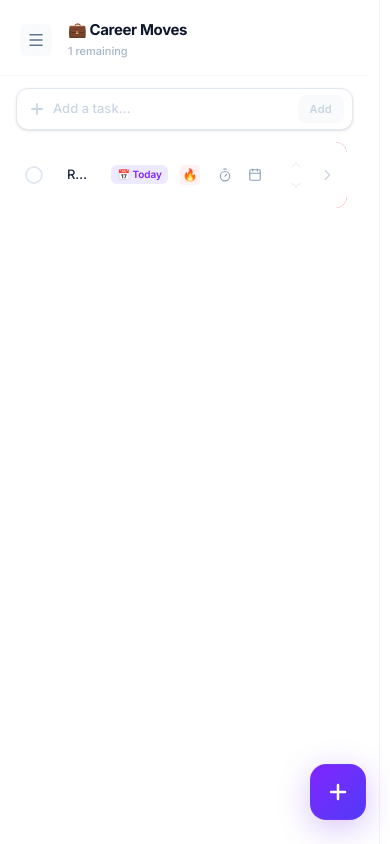
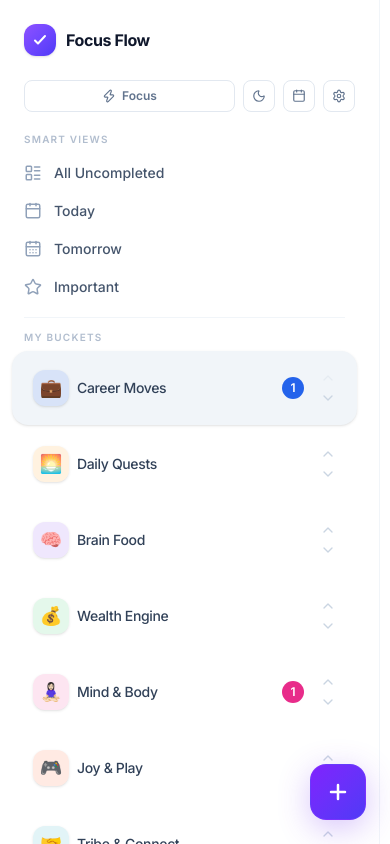
Before and after one commit to broodyjoker/focus-flow, a React (Vite) app: page / in a window 390 px wide. Built offline with nearby package versions, Linux system fonts and the light colour scheme.

Commit message:
fix: resolve mobile swipe gestures, navigation conflicts, and dimming bugs

```diff
--- a/src/App.tsx
+++ b/src/App.tsx
@@ -65,8 +65,7 @@ function App() {
   const [slideDirection, setSlideDirection] = useState<'forward' | 'back'>('forward');
 
   // ── Mobile layout & Drawer state ───────────────────────────────────────────
-  const [mobileView, setMobileView] = useState<'col2' | 'col3'>('col2');
-  const [isSidebarOpen, setIsSidebarOpen] = useState(() => typeof window !== 'undefined' ? window.innerWidth >= 768 : true);
+  const [mobileView, setMobileView] = useState<'sidebar' | 'col2' | 'col3'>('sidebar');
 
   // ── Pomodoro & Zone Mode state ─────────────────────────────────────────────
   const [preferences, setPreferences] = useState<Preferences>(DEFAULT_PREFERENCES);
@@ -194,6 +193,7 @@ function App() {
     return () => window.removeEventListener('keydown', handleKeyDown);
   }, []);
 
+
   // ── Global Progress State ──────────────────────────────────────────────────
   const [globalProgress, setGlobalProgress] = useState(0);
   const [showGlobalProgress, setShowGlobalProgress] = useState(false);
@@ -279,7 +279,6 @@ function App() {
     setSelectedTaskId(null);
     setMobileView('col2');
     setSlideDirection('back');
-    setIsSidebarOpen(false);
   }, []);
 
   const selectSmartView = useCallback((view: 'all' | 'today' | 'tomorrow' | 'important') => {
@@ -289,7 +288,6 @@ function App() {
     setSelectedTaskId(null);
     setMobileView('col2');
     setSlideDirection('back');
-    setIsSidebarOpen(false);
   }, []);
 
   /** Clicking a task in column 2 either selects it (opening column 3) or unselects it. */
@@ -327,12 +325,7 @@ function App() {
     [selectedTaskId, tasks],
   );
 
-  /**
-   * Back button in Column 2.
-   * Go up one level:
-   *   new selectedTaskId ← old activeParentId  (so it stays highlighted in parent list)
-   *   new activeParentId ← grandparent
-   */
+  /** Navigating "back" one column left. */
   const navigateBack = useCallback(() => {
     if (!activeParentId) return;
     const activeParentTask = tasks.find((t) => t.id === activeParentId);
@@ -651,10 +644,10 @@ function App() {
         globalProgress={globalProgress}
       />
 
-      {/* Sidebar Drawer */}
+      {/* Sidebar (Mobile Home or Desktop Left Column) */}
       <Sidebar
-        isOpen={isSidebarOpen}
-        onClose={() => setIsSidebarOpen(false)}
+        isActiveMobileView={mobileView === 'sidebar'}
+        onClose={() => setMobileView('col2')}
         buckets={buckets}
         activeBucketId={activeBucketId}
         activeSmartView={activeSmartView}
@@ -709,7 +702,7 @@ function App() {
             onToggle={toggleTask}
             onSelectTask={selectTask}
             onBack={navigateBack}
-            onOpenSidebar={() => setIsSidebarOpen(true)}
+            onOpenSidebar={() => setMobileView('sidebar')}
             onOpenDetail={openDetail}
             onUpdateTask={updateTask}
             onDeleteTask={deleteTask}
--- a/src/components/Sidebar.tsx
+++ b/src/components/Sidebar.tsx
@@ -15,7 +15,7 @@ import { t } from '../i18n';
 import { Sun, Moon, Zap, Settings, X, Calendar, Star, LayoutList, CalendarDays } from 'lucide-react';
 
 interface SidebarProps {
-  isOpen: boolean;
+  isActiveMobileView: boolean;
   onClose: () => void;
   buckets: LifeBucket[];
   activeBucketId?: string;
@@ -33,7 +33,7 @@ interface SidebarProps {
 }
 
 export function Sidebar({
-  isOpen,
+  isActiveMobileView,
   onClose,
   buckets,
   activeBucketId,
@@ -87,14 +87,6 @@ export function Sidebar({
               </h1>
             </div>
           </div>
-
-          {/* Close button - Only visible on Mobile Drawer */}
-          <button
-            onClick={onClose}
-            className="md:hidden p-1.5 rounded-lg text-slate-400 hover:text-slate-600 hover:bg-slate-100 dark:hover:bg-slate-800 dark:hover:text-slate-300 transition-colors"
-          >
-            <X size={18} />
-          </button>
         </div>
 
         {/* Global Action Buttons */}
@@ -242,38 +234,15 @@ export function Sidebar({
         {sidebarContent}
       </aside>
 
-      {/* ── Mobile Overlay Drawer ──────────────────────────────────────────── */}
-      <div className="md:hidden">
-        <AnimatePresence>
-          {isOpen && (
-            <>
-              {/* Backdrop */}
-              <motion.div
-                initial={{ opacity: 0 }}
-                animate={{ opacity: 1 }}
-                exit={{ opacity: 0 }}
-                transition={{ duration: 0.2 }}
-                onClick={onClose}
-                className="fixed inset-0 bg-slate-900/50 dark:bg-black/60 backdrop-blur-sm z-[100]"
-              />
-
-              {/* Drawer */}
-              <motion.aside
-                {...swipeHandlers}
-                initial={{ x: '-100%' }}
-                animate={{ x: 0 }}
-                exit={{ x: '-100%' }}
-                transition={{ type: 'spring', damping: 25, stiffness: 200 }}
-                id="sidebar-mobile"
-                aria-label="Sidebar navigation"
-                className="fixed top-0 left-0 bottom-0 z-[101] flex flex-col w-72 bg-white dark:bg-slate-900 border-r border-slate-100/80 dark:border-slate-800/50 shadow-[4px_0_40px_-4px_rgba(0,0,0,0.25)] dark:shadow-[4px_0_48px_-4px_rgba(0,0,0,0.7)]"
-              >
-                {sidebarContent}
-              </motion.aside>
-            </>
-          )}
-        </AnimatePresence>
-      </div>
+      {/* ── Mobile Static Sidebar (Home) ──────────────────────────────────── */}
+      <aside
+        className={[
+          'md:hidden flex-col w-full h-full bg-white dark:bg-slate-900 border-r border-slate-100 dark:border-slate-800',
+          isActiveMobileView ? 'flex' : 'hidden'
+        ].join(' ')}
+      >
+        {sidebarContent}
+      </aside>
     </>
   );
 }
--- a/src/components/TaskListColumn.tsx
+++ b/src/components/TaskListColumn.tsx
@@ -82,6 +82,8 @@ export function TaskListColumn({
   const col2Depth = activeParentId ? getTaskDepth(activeParentId, tasks) + 1 : 1;
   const col2AtMaxDepth = isSmartView || col2Depth >= MAX_DEPTH;
   const canAddToCol2 = !isSmartView && col2Depth <= MAX_DEPTH;
+  // Dimming sibling tasks on mobile causes bleed-through bugs — disable it entirely there.
+  const isMobile = typeof window !== 'undefined' && window.innerWidth < 768;
 
   // ── Visibility & Filtering ───────────────────────────────────────────────────
   let visibleTasks: Task[];
@@ -135,7 +137,8 @@ export function TaskListColumn({
       ? 'All done!'
       : `${incompleteCount} remaining`;
 
-  // LTR Swipe to go back
+  // LTR Swipe to go back — only fires when the gesture starts within 40px of the left edge,
+  // so task-row swipes from the middle of the screen never accidentally trigger navigation.
   const swipeHandlers = useSwipe(undefined, () => {
     if (activeParentId && !isSmartView) onBack();
     else onOpenSidebar();
--- a/src/components/TaskRow.tsx
+++ b/src/components/TaskRow.tsx
@@ -89,7 +89,7 @@ export function TaskRow({
   onDrop,
 }: TaskRowProps) {
   const [isCalendarOpen, setIsCalendarOpen] = useState(false);
-  const [swipeState, setSwipeState] = useState<'closed' | 'open'>('closed');
+  const [isSwiped, setIsSwiped] = useState(false);
   const [isMobile, setIsMobile] = useState(typeof window !== 'undefined' ? window.innerWidth < 768 : false);
   const calendarRef = useRef<HTMLDivElement>(null);
   const longPressTimerRef = useRef<NodeJS.Timeout | null>(null);
@@ -126,23 +126,23 @@ export function TaskRow({
         e.preventDefault();
         e.stopPropagation();
         try {
+          setIsSwiped(false);
           onOpenDetail(task.id);
         } catch (err) {
           console.error('[TaskRow] onContextMenu → onOpenDetail failed:', err);
         }
       }}
     >
-      {/* Background Action Layer */}
-      {isMobile && (
-        <div
-          className="absolute inset-y-0 right-0 w-24 bg-red-500 rounded-xl flex items-center justify-end px-4 text-white"
-        >
+      {/* Trash layer — only rendered when this specific row is swiped open */}
+      {isMobile && isSwiped && (
+        <div className="absolute inset-y-0 right-0 w-20 bg-red-500 rounded-xl flex items-center justify-center">
           <button
             onClick={(e) => {
               e.stopPropagation();
               if (onDeleteTask) onDeleteTask(task.id);
             }}
-            className="w-full h-full flex items-center justify-end hover:scale-110 transition-transform focus:outline-none"
+            aria-label="Delete task"
+            className="flex items-center justify-center w-full h-full text-white focus:outline-none"
           >
             <Trash2 size={20} />
           </button>
@@ -152,41 +152,36 @@ export function TaskRow({
       <motion.div
         drag={isMobile ? "x" : false}
         dragConstraints={{ left: -80, right: 0 }}
-        dragElastic={{ left: 0.2, right: 0.1 }}
-        animate={{ x: swipeState === 'open' ? -80 : 0 }}
-        onDragEnd={(e, info) => {
-          if (info.offset.x < -100) {
-            // Auto delete if swiped far enough
-            if (onDeleteTask) onDeleteTask(task.id);
-          } else if (info.offset.x < -40) {
-            // Snap open
-            setSwipeState('open');
+        dragElastic={{ left: 0.15, right: 0 }}
+        animate={{ x: isSwiped ? -80 : 0 }}
+        transition={{ type: 'spring', stiffness: 400, damping: 35 }}
+        onDragEnd={(_e, info) => {
+          // Only respond to left-swipes (right-to-left = negative offset)
+          if (info.offset.x < -40) {
+            setIsSwiped(true);
           } else {
-            // Snap closed
-            setSwipeState('closed');
-          }
-
-          if (info.offset.x > 60 && hasChildren && !isAtMaxDepth && onSwipeDeeper) {
-            onSwipeDeeper(task.id);
+            setIsSwiped(false);
           }
         }}
         id={`task-row-${task.id}`}
         role="row"
         aria-selected={isSelected}
-        onClick={() => {
-          if (swipeState === 'open') {
-            setSwipeState('closed');
-          } else {
-            onClick(task.id);
+        onClick={(e) => {
+          if (isSwiped) {
+            e.stopPropagation();
+            setIsSwiped(false);
+            return;
           }
+          onClick(task.id);
         }}
         onDoubleClick={(e) => {
-          if (swipeState === 'open') return;
+          if (isSwiped) { setIsSwiped(false); return; }
           e.stopPropagation();
           onOpenDetail(task.id);
         }}
-        onTouchStart={(e) => {
+        onTouchStart={() => {
           longPressTimerRef.current = setTimeout(() => {
+            setIsSwiped(false);
             onOpenDetail(task.id);
           }, 600);
         }}
@@ -203,7 +198,13 @@ export function TaskRow({
           isSelected
             ? 'bg-violet-50 border-violet-200/70 shadow-[0_1px_6px_rgba(139,92,246,0.15)] dark:bg-violet-950/40 dark:border-violet-800/50 dark:shadow-[0_1px_8px_rgba(139,92,246,0.08)]'
             : 'border-transparent hover:bg-slate-50/80 hover:border-slate-100 dark:hover:bg-slate-800/50 dark:hover:border-slate-700/40 active:scale-[0.995]',
-          isDimmed ? 'opacity-25' : 'opacity-100',
+          // Mobile: dim ONLY if swiped. Desktop (md+): dim if parent sets isDimmed.
+          // We use Tailwind md: modifiers so resizing or inaccurate JS isMobile checks don't cause UI bugs.
+          isSwiped
+            ? 'opacity-50 md:opacity-100' // On mobile, swiping dims the task. On desktop, swiping doesn't dim it.
+            : isDimmed
+              ? 'opacity-100 md:opacity-25' // On mobile, ignore parent dimming. On desktop, apply it.
+              : 'opacity-100',
         ].join(' ')}
       >
 
--- a/src/index.css
+++ b/src/index.css
@@ -52,6 +52,11 @@ body {
   -moz-osx-font-smoothing: grayscale;
   background-color: var(--color-surface);
   color: var(--color-text-primary);
+  /* Prevent the browser's native horizontal swipe-back/forward gesture
+     from interfering with the app's own swipe navigation on mobile. */
+  overscroll-behavior-x: none;
+  /* Allow vertical pan/scroll but let the app handle horizontal touches. */
+  touch-action: pan-y;
   /* Smooth theme transitions */
   transition: background-color 0.3s ease, color 0.3s ease;
 }
```
Also changed, not shown: src/utils/useSwipe.ts (+11 -4 lines).
